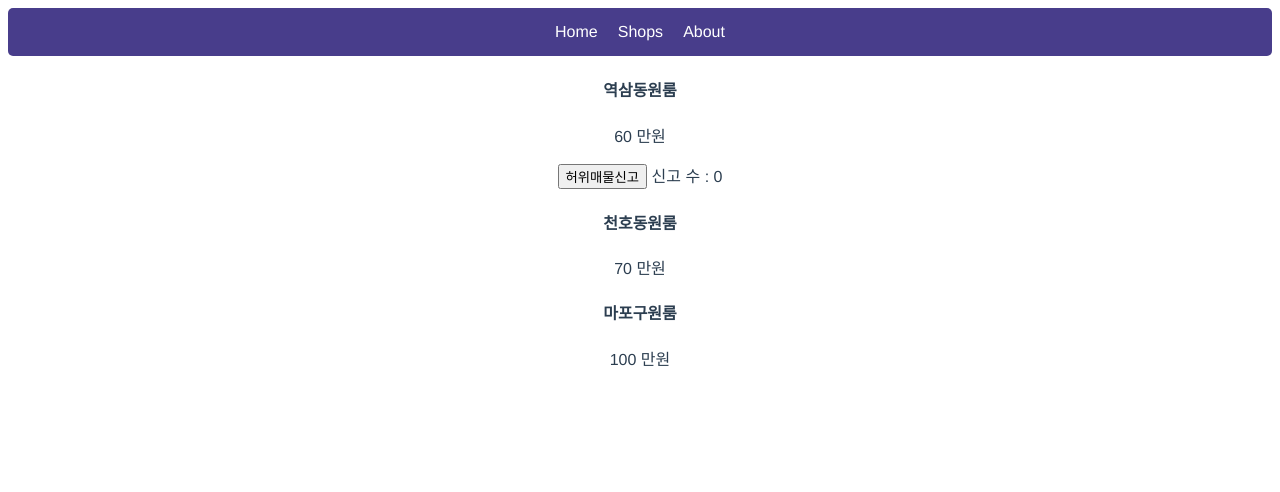
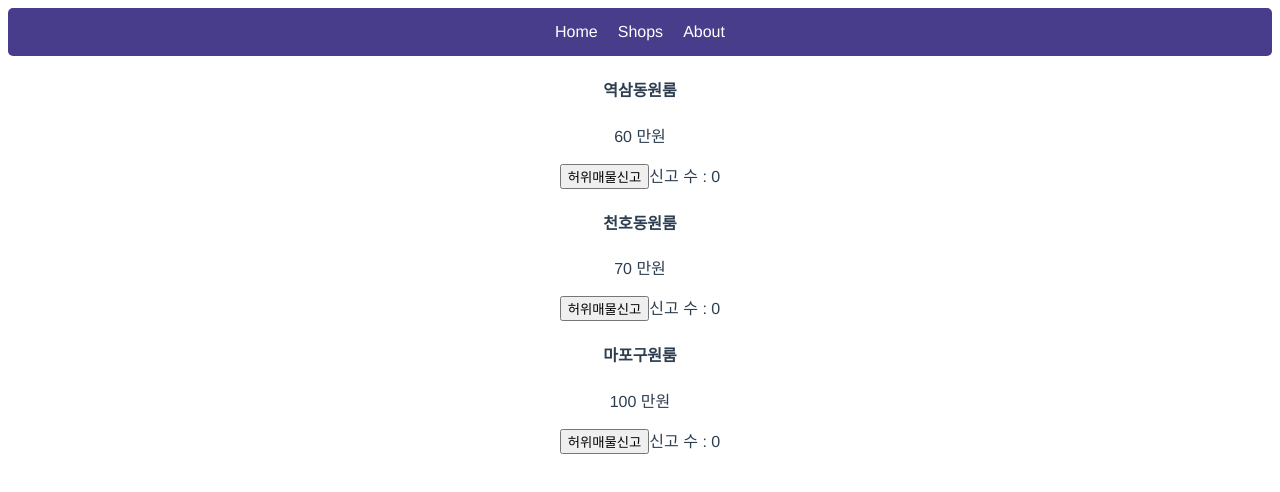
Before and after one commit to chihyeonWON/Vuedongsan, a Vue app: page / in a window 1280 px wide. Shown: the top 492 px of the page. Built offline with nearby package versions, Linux system fonts and the light colour scheme.

Commit message:
Add button each products

```diff
--- a/src/App.vue
+++ b/src/App.vue
@@ -10,15 +10,20 @@
    <div>
     <h4>{{ products[0] }}</h4>
     <p>60 만원</p>
-    <button @click="increase">허위매물신고</button> <span>신고 수 : {{ reportCount }}</span>
+    <button @click="reportCount[0]++">허위매물신고</button>
+    <span>신고 수 : {{ reportCount[0] }}</span>
   </div>
   <div>
     <h4>{{ products[1] }}</h4>
     <p>70  만원</p>
+    <button @click="reportCount[1]++">허위매물신고</button>
+    <span>신고 수 : {{ reportCount[1] }}</span>
   </div>
   <div>
     <h4>{{ products[2] }}</h4>
     <p>100 만원</p>
+    <button @click="reportCount[2]++">허위매물신고</button>
+    <span>신고 수 : {{ reportCount[2] }}</span>
   </div>
 </template>
 
@@ -30,7 +35,7 @@ export default {
     return {
       products : ['역삼동원룸', '천호동원룸', '마포구원룸'],
       menus : ['Home', 'Shops', 'About'],
-      reportCount : 0,
+      reportCount : [0,0,0],
     }
   },
   methods:{
```
